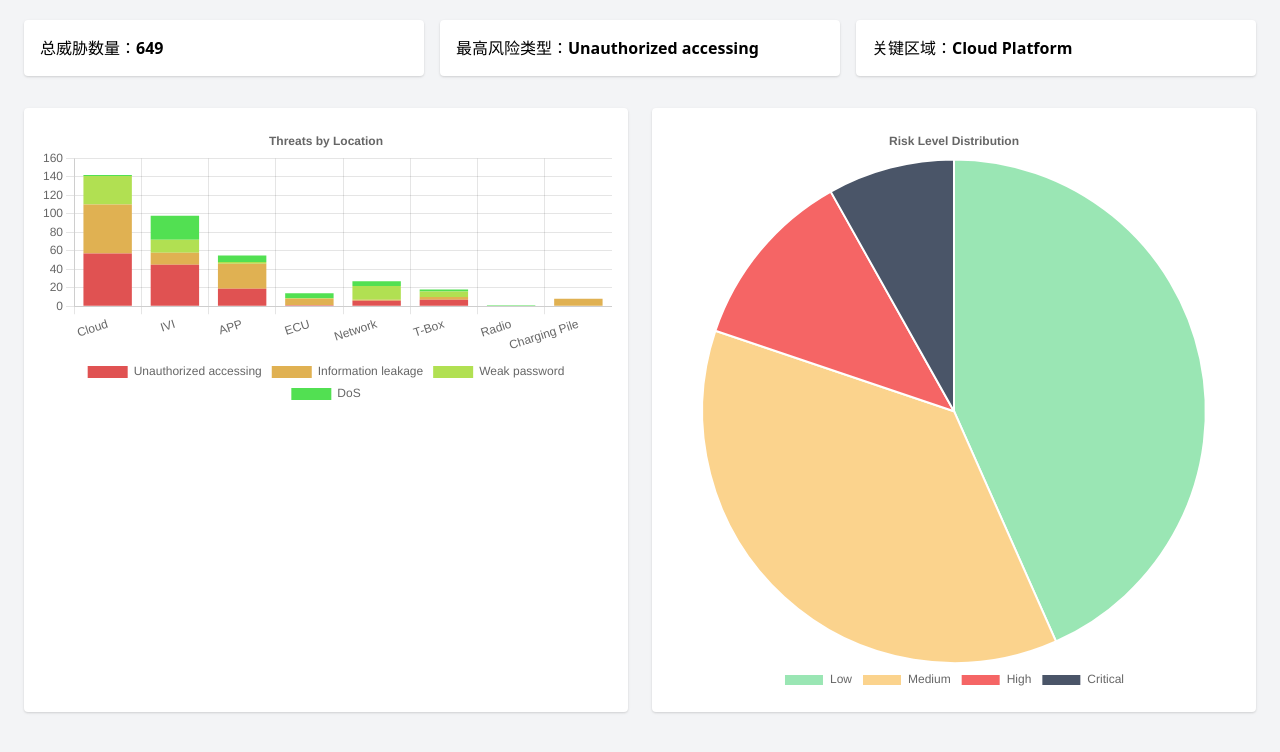
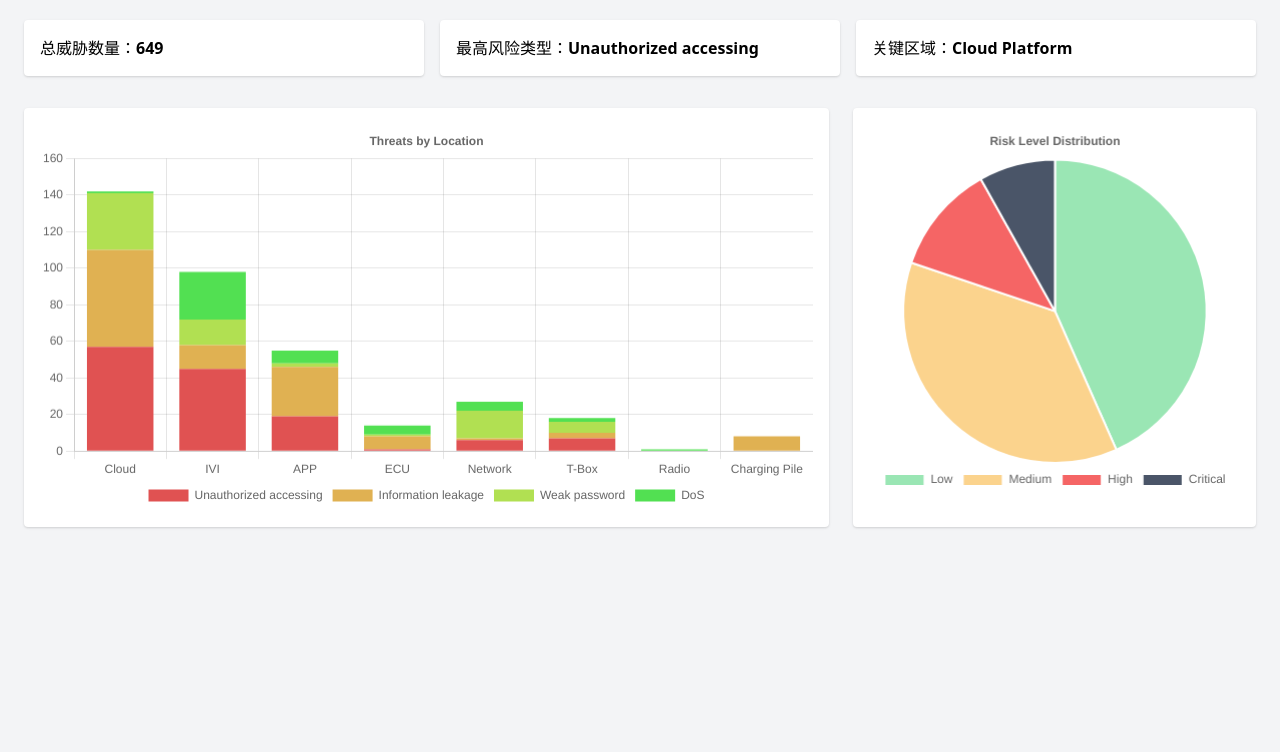
Before and after one commit to ybsun0215/Data_Visualization, a plain HTML site: page index.html in a window 1280 px wide. Shown: the part 64-816 px from the top of the page. Drawn offline with nearby package versions, Linux system fonts and the light colour scheme.

Commit message:
Update index.html

```diff
--- a/index.html
+++ b/index.html
@@ -17,12 +17,15 @@
     <div class="bg-white p-4 rounded shadow">关键区域：<strong>Cloud Platform</strong></div>
   </div>
 
-  <!-- 图表区域 横向占据50% -->
-  <div class="flex flex-row gap-6 mb-8">
-    <div class="bg-white p-4 rounded shadow w-1/2">
+  <!-- 图表区域 横向布局，左2/3，右1/3 -->
+  <div class="flex gap-6 mb-8">
+    <!-- 左边柱状图，占2/3 -->
+    <div class="bg-white p-4 rounded shadow w-2/3">
       <canvas id="threatsByLocation"></canvas>
     </div>
-    <div class="bg-white p-4 rounded shadow w-1/2">
+
+    <!-- 右边饼图，占1/3 -->
+    <div class="bg-white p-4 rounded shadow w-1/3">
       <canvas id="riskLevelPie"></canvas>
     </div>
   </div>
```
